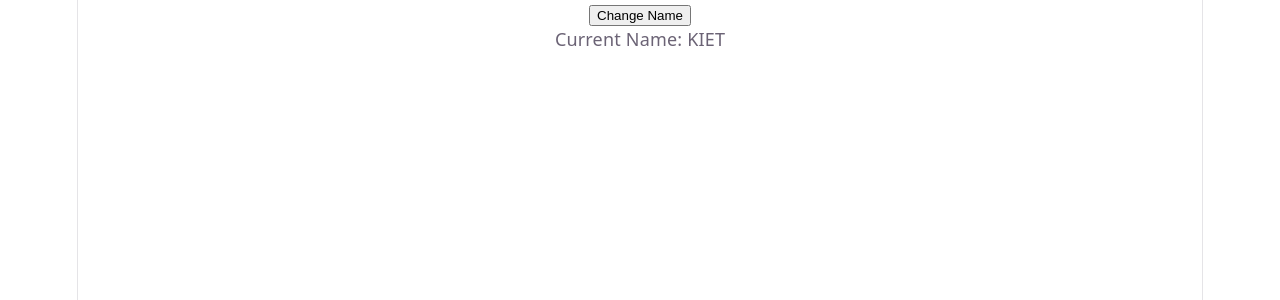
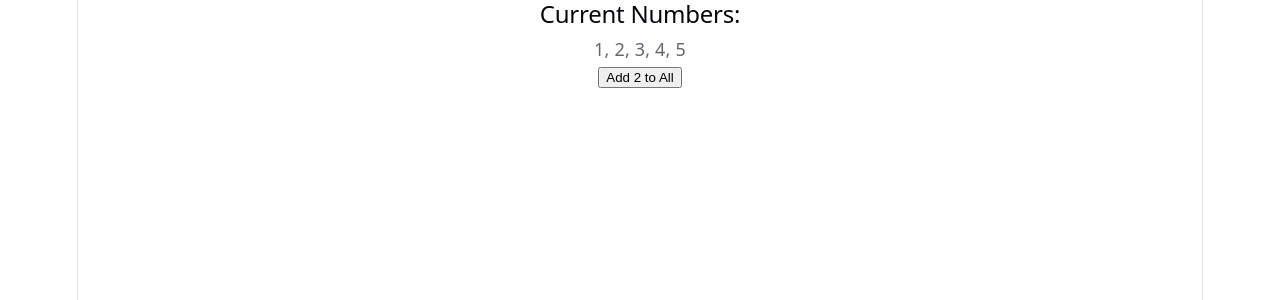
Before and after one commit to Tanya-26/ReactJS, a React (Vite) app: page / in a window 1280 px wide. Shown: the top 300 px of the page. Built offline with nearby package versions, Linux system fonts and the light colour scheme.

Commit message:
array addition using map

```diff
--- a/src/App.jsx
+++ b/src/App.jsx
@@ -6,6 +6,7 @@ const App = () => {
   }
   let [nameObj, setName] = useState(initName);
   const changeName = (newName)=>{
+    console.log(nameObj);
     setName({...nameObj, name:newName});
   }
   // string
@@ -24,6 +25,7 @@ const App = () => {
 
       <button onClick={()=>changeName("KIET MCA")}>Change Name</button>
         <p>Current Name: {nameObj.name}</p>
+        {console.log(nameObj)}
     </div>
   );
 };
--- /dev/null
+++ b/src/components/Array.jsx
@@ -0,0 +1,19 @@
+import { useState } from 'react'
+
+const Array = () => {
+    const [numbers, setNumbers] = useState([1,2,3,4,5]);
+    function addition(){
+        setNumbers(numbers.map(num => num + 2));
+    }
+  return (
+    <div>
+        <h2>
+            Current Numbers:
+        </h2>
+        <p>{numbers.join(', ')}</p>
+      <button onClick={addition}>Add 2 to All</button>
+    </div>
+  )
+}
+
+export default Array
--- a/src/main.jsx
+++ b/src/main.jsx
@@ -1,12 +1,14 @@
 import { StrictMode } from 'react'
 import { createRoot } from 'react-dom/client'
 import './index.css'
-import App from './App.jsx'
+// import App from './App.jsx'
 // import ListDisplay from './components/ListDisplay.jsx'
+import ArrayAddition from './components/Array.jsx'
 
 createRoot(document.getElementById('root')).render(
   <StrictMode>
-    <App />
+    {/* <App /> */}
+    <ArrayAddition/>
     {/* <ListDisplay/> */}
   </StrictMode>,
 )
```
